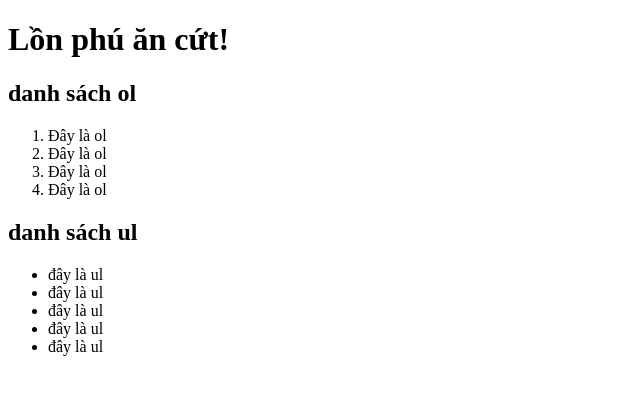
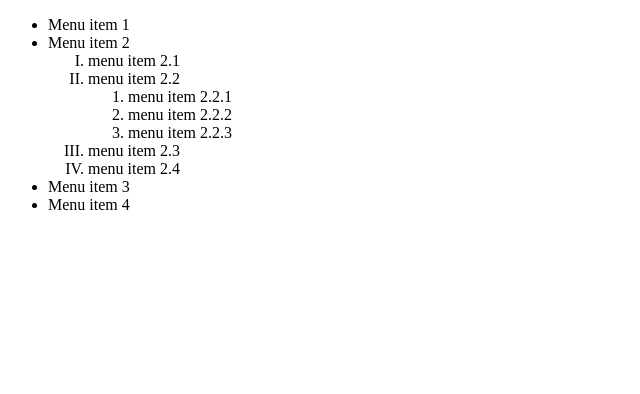
Before and after one commit to kh4n9/hocjs, a plain HTML site: page index.html in a window 1280 px wide. Shown: the whole page, without its empty margins (0-640 px from the left). Drawn offline with Linux system fonts and the light colour scheme.

Commit message:
bai 11,2

```diff
--- a/index.html
+++ b/index.html
@@ -3,34 +3,27 @@
 <head>
     <meta charset="UTF-8">
     <meta name="viewport" content="width=device-width, initial-scale=1.0">
-    <title>Khang</title>
+    <title>học tới bài 11</title>
 </head>
 <body>
-    <header>
-
-    </header>
-    <body>
-        <h1>Lồn phú ăn cứt!</h1>
-        <h2>danh sách ol</h2>
-        <ol>
-            <li>Đây là ol</li>
-            <li>Đây là ol</li>
-            <li>Đây là ol</li>
-            <li>Đây là ol</li>
-
-        </ol>
-        <h2>danh sách ul</h2>
-        <ul>
-            <li>đây là ul</li>
-            <li>đây là ul</li>
-            <li>đây là ul</li>
-            <li>đây là ul</li>
-            <li>đây là ul</li>
-
-        </ul>
-    </body>
-    <footer>
-
-    </footer>
+    <ul>
+        <li>Menu item 1</li>
+        <li>Menu item 2
+            <ol type="I">
+                <li>menu item 2.1</li>
+                <li>menu item 2.2
+                    <ol>
+                        <li>menu item 2.2.1</li>
+                        <li>menu item 2.2.2</li>
+                        <li>menu item 2.2.3</li>
+                    </ol>
+                </li>
+                <li>menu item 2.3</li>
+                <li>menu item 2.4</li>
+            </ol>
+        </li>
+        <li>Menu item 3</li>
+        <li>Menu item 4</li>
+    </ul>
 </body>
 </html>
```
